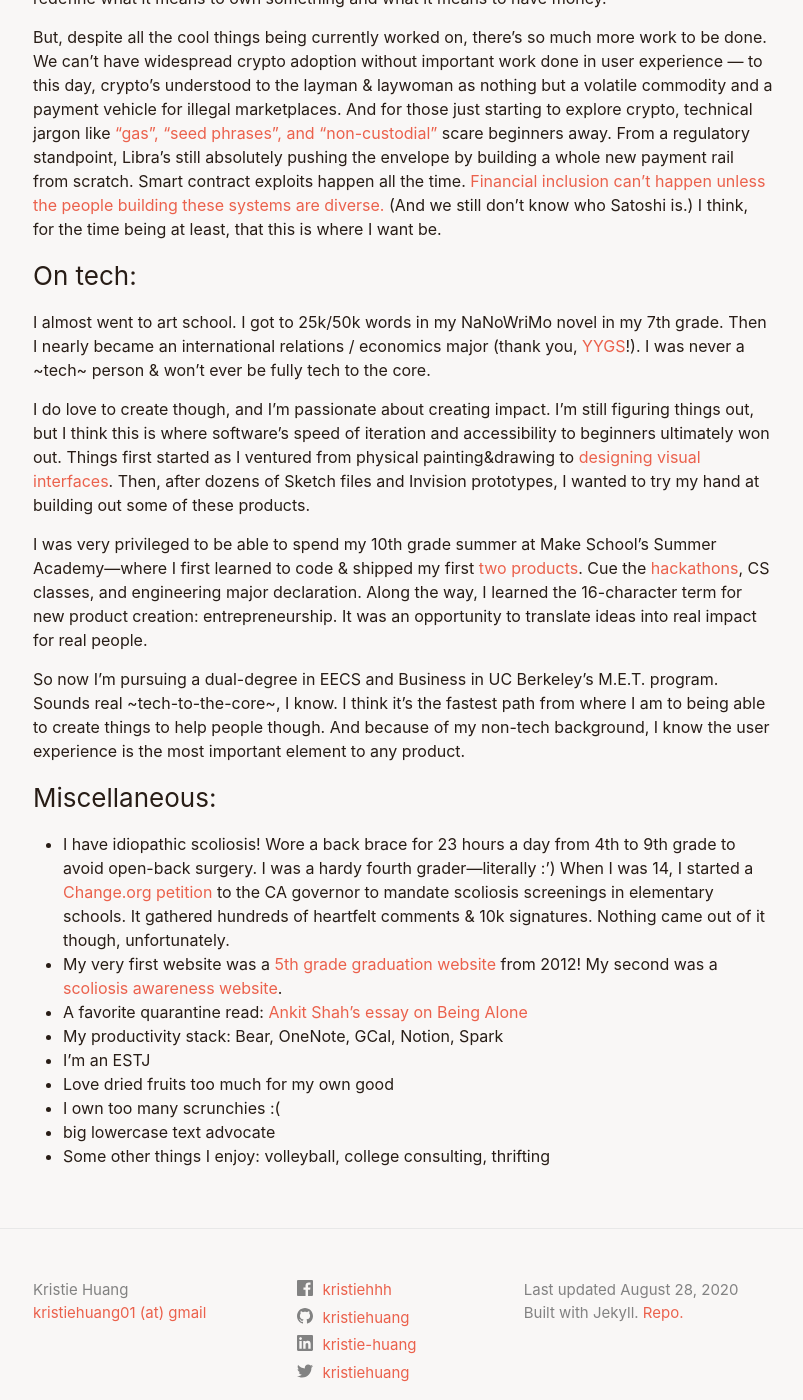
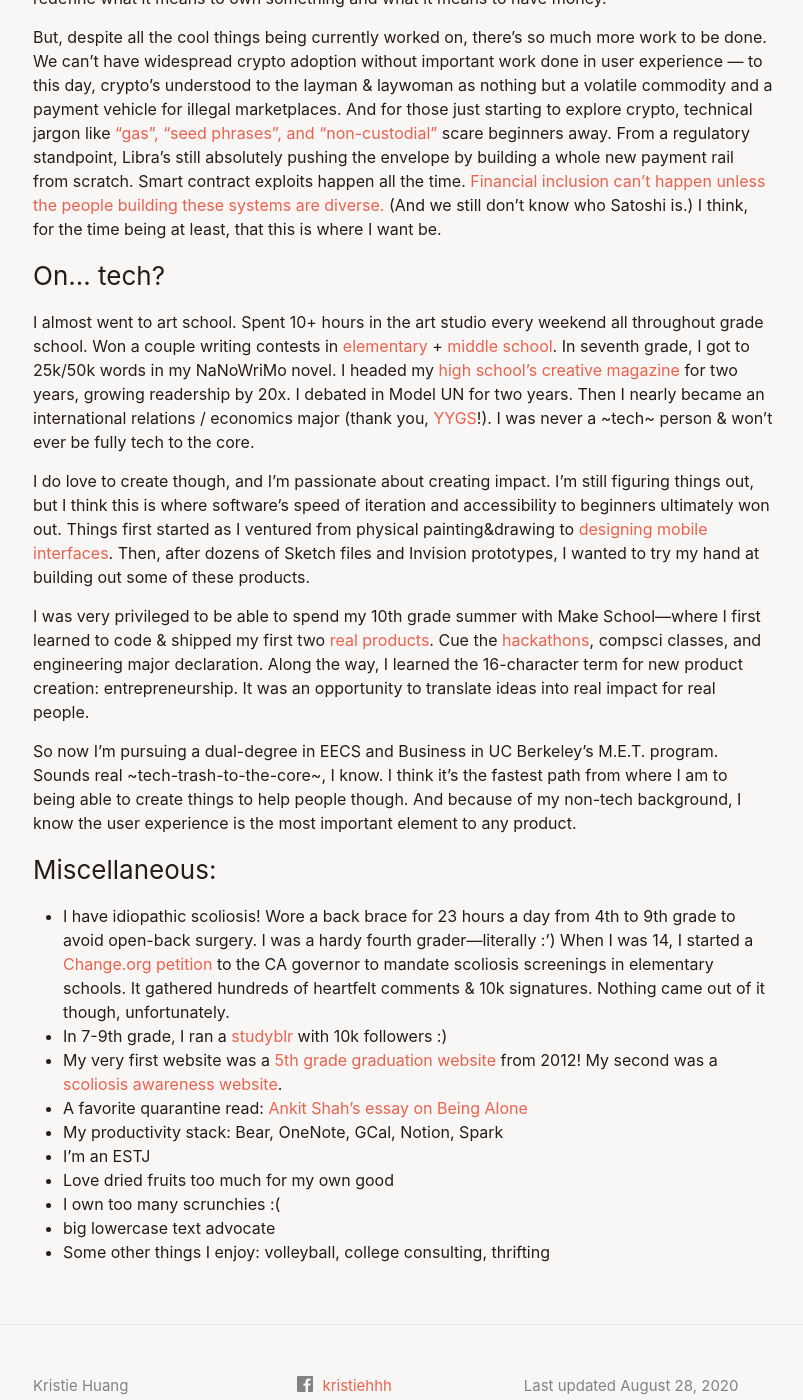
Before and after one commit to kristiehuang/kristiehuang.github.io, a Jekyll site: the page built from more-on-me.markdown, in a window 1280 px wide and 1400 px high, scrolled down 785 px. Shown: the whole window, without its empty margins (237-1040 px from the left). Built offline with Jekyll 4.4.1, drawn with Linux system fonts in a browser that asks for light colours.

Commit message:
more on more on me :)

```diff
--- a/more-on-me.markdown
+++ b/more-on-me.markdown
@@ -18,19 +18,20 @@
 
 But, despite all the cool things being currently worked on, there’s so much more work to be done. We can’t have widespread crypto adoption without important work done in user experience — to this day, crypto’s understood to the layman & laywoman as nothing but a volatile commodity and a payment vehicle for illegal marketplaces. And for those just starting to explore crypto, technical jargon like [“gas”, “seed phrases”, and “non-custodial”](https://www.dharma.io/) scare beginners away. From a regulatory standpoint, Libra’s still absolutely pushing the envelope by building a whole new payment rail from scratch. Smart contract exploits happen all the time. [Financial inclusion can’t happen unless the people building these systems are diverse.](#she256) (And we still don’t know who Satoshi is.) I think, for the time being at least, that this is where I want be.
 
-### On tech:
+### On... tech?
 
-I almost went to art school. I got to 25k/50k words in my NaNoWriMo novel in my 7th grade. Then I nearly became an international relations / economics major (thank you, [YYGS](https://globalscholars.yale.edu/international-affairs-globalization)!). I was never a ~tech~ person & won’t ever be fully tech to the core.
+I almost went to art school. Spent 10+ hours in the art studio every weekend all throughout grade school. Won a couple writing contests in [elementary](https://web.archive.org/web/20120415084842/http://www.tuolumne.org/content/article.php/20120410143026414) + [middle](https://web.archive.org/web/20160421063816/http://sanfrancisco.adl.org/news/41827/) [school](https://www.mercurynews.com/2015/05/21/palo-alto-student-wins-essay-contest/). In seventh grade, I got to 25k/50k words in my NaNoWriMo novel. I headed my [high school's creative magazine](https://issuu.com/pandorasbox.gunn) for two years, growing readership by 20x. I debated in Model UN for two years. Then I nearly became an international relations / economics major (thank you, [YYGS](https://globalscholars.yale.edu/international-affairs-globalization)!). I was never a ~tech~ person & won’t ever be fully tech to the core.
 
-I do love to create though, and I’m passionate about creating impact. I’m still figuring things out, but I think this is where software’s speed of iteration and accessibility to beginners ultimately won out. Things first started as I ventured from physical painting&drawing to [designing visual interfaces](https://www.behance.net/kristiehuang). Then, after dozens of Sketch files and Invision prototypes, I wanted to try my hand at building out some of these products.
+I do love to create though, and I’m passionate about creating impact. I’m still figuring things out, but I think this is where software’s speed of iteration and accessibility to beginners ultimately won out. Things first started as I ventured from physical painting&drawing to [designing mobile interfaces](https://www.behance.net/kristiehuang). Then, after dozens of Sketch files and Invision prototypes, I wanted to try my hand at building out some of these products.
 
-I was very privileged to be able to spend my 10th grade summer at Make School’s Summer Academy—where I first learned to code & shipped my first [two](http://tinyurl.com/cloudcloset) [products](http://tinyurl.com/airtimeevents). Cue the [hackathons](https://devpost.com/kristiehuang), CS classes, and engineering major declaration. Along the way, I learned the 16-character term for new product creation: entrepreneurship. It was an opportunity to translate ideas into real impact for real people.
+I was very privileged to be able to spend my 10th grade summer with Make School—where I first learned to code & shipped my first two [real](http://tinyurl.com/cloudcloset) [products](http://tinyurl.com/airtimeevents). Cue the [hackathons](https://devpost.com/kristiehuang), compsci classes, and engineering major declaration. Along the way, I learned the 16-character term for new product creation: entrepreneurship. It was an opportunity to translate ideas into real impact for real people.
 
-So now I’m pursuing a dual-degree in EECS and Business in UC Berkeley’s M.E.T. program. Sounds real ~tech-to-the-core~, I know. I think it’s the fastest path from where I am to being able to create things to help people though. And because of my non-tech background, I know the user experience is the most important element to any product.
+So now I’m pursuing a dual-degree in EECS and Business in UC Berkeley’s M.E.T. program. Sounds real ~tech-trash-to-the-core~, I know. I think it’s the fastest path from where I am to being able to create things to help people though. And because of my non-tech background, I know the user experience is the most important element to any product.
 
 ### Miscellaneous:
 
 * I have idiopathic scoliosis! Wore a back brace for 23 hours a day from 4th to 9th grade to avoid open-back surgery. I was a hardy fourth grader—literally :’) When I was 14, I started a [Change.org petition](https://www.change.org/p/state-of-california-mandate-life-saving-scoliosis-screenings-in-elementary-schools) to the CA governor to mandate scoliosis screenings in elementary schools. It gathered hundreds of heartfelt comments & 10k signatures. Nothing came out of it though, unfortunately.
+* In 7-9th grade, I ran a [studyblr](studycxlture.tumblr.com) with 10k followers :)
 * My very first website was a [5th grade graduation website](https://sites.google.com/site/hooverforeverclassof2012/home) from 2012! My second was a [scoliosis awareness website](https://sites.google.com/view/scoliosis-awareness-kristie/).
 * A favorite quarantine read: [Ankit Shah’s essay on Being Alone](https://www.ankit.fyi/being-alone)
 * My productivity stack: Bear, OneNote, GCal, Notion, Spark
```
